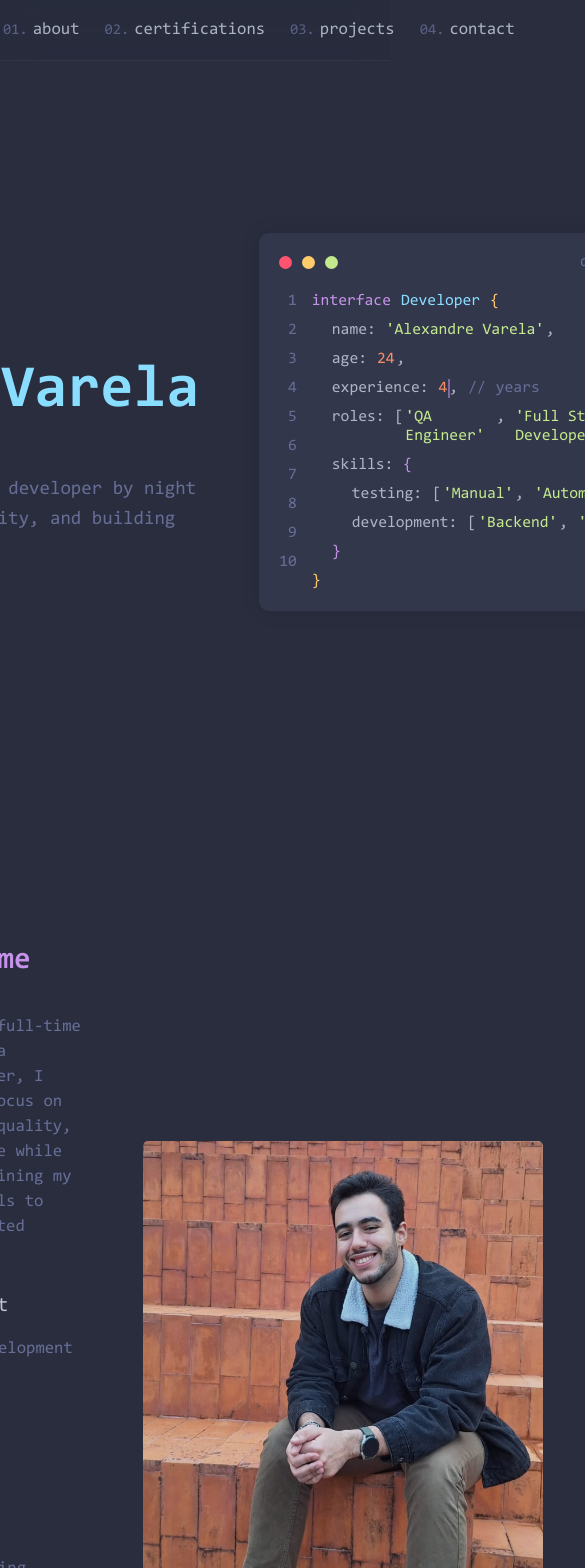
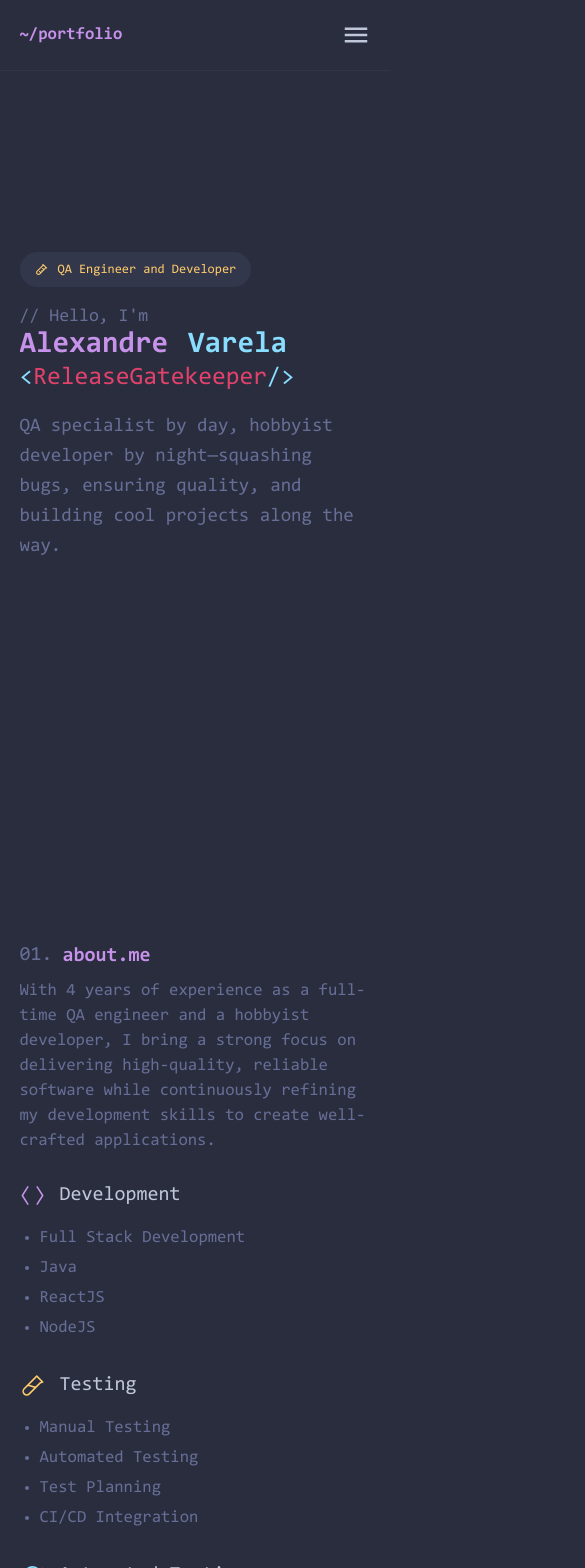
Before and after one commit to alexVarela01/portfolio, a Next.js app: page / in a window 390 px wide. Shown: the top 1568 px of the page, 585 px wide, since content can reach past the window. Built offline with nearby package versions, Linux system fonts and the light colour scheme.

Commit message:
responsiveness and text

```diff
--- a/app/Components/Navigation/Navigation.css
+++ b/app/Components/Navigation/Navigation.css
@@ -20,7 +20,6 @@
 .items{
   display: flex;
   width: 1100px;
-  gap: 25px;
 }
 
 .navigation .item{
@@ -38,6 +37,11 @@
   -moz-user-select: none;
   -ms-user-select: none;
   -o-user-select: none;
+}
+
+.navigation .options{
+  gap: 25px;
+  display: flex;
 }
 
 .navigation .item span{
@@ -66,3 +70,54 @@
   -o-user-select: none;
   margin-right: auto;
 }
+
+/* media */
+
+@media screen and (max-width: 900px) {
+  .navigation{
+    background-color: rgba(41, 45, 62,1) !important;
+  }
+
+  .navigation .options.mobile-close{
+    display: none;
+  }
+
+  .navigation .options {
+    top: 61px;
+    position: absolute;
+    left: 0;
+    width: 100%;
+    height: fit-content;
+    padding: 20px 30px;
+    background-color: rgba(41, 45, 62,1);
+    box-sizing: border-box;
+    border-bottom: 1px solid #30354a;
+    flex-direction: column;
+  }
+
+  .navigation .options > div{
+    width: 100%;
+    box-sizing: border-box;
+  }
+
+  .navigation .options > .get-started{
+    justify-content: center;
+  }
+
+  .navigation .menu{
+    font-size: 30px;
+    cursor: pointer;
+    transition: 0.5s;
+    user-select: none;
+    visibility: visible;
+    color: #bfc7d9;
+  }
+
+  .navigation .menu:hover{
+    color: #c792ea;
+  }
+
+  .navigation .items .get-started{
+    margin-left: auto;
+  }
+}
--- a/app/Components/Navigation/Navigation.tsx
+++ b/app/Components/Navigation/Navigation.tsx
@@ -1,7 +1,10 @@
 'use client';
+import { useState } from "react";
 import "./Navigation.css";
+import { MdMenu } from "react-icons/md";
 
 export default function Navigation() {
+  const [open, setOpen] = useState(false);
 
   function scrollAnchor(anchor: string) {
     const element = document.getElementById(anchor);
@@ -13,11 +16,16 @@ export default function Navigation() {
     <div className="navigation">
 
       <div className="items">
-      <div className="portfolio" onClick={() => scrollAnchor('home')}>~/portfolio</div>
-        <div className="item" onClick={() => scrollAnchor('about')}><span>01.</span>about</div>
-        <div className="item" onClick={() => scrollAnchor('certifications')}><span>02.</span>certifications</div>
-        <div className="item" onClick={() => scrollAnchor('projects')}><span>03.</span>projects</div>
-        <div className="item" onClick={() => scrollAnchor('contact')}><span>04.</span>contact</div>
+        <div className="portfolio" onClick={() => scrollAnchor('home')}>~/portfolio</div>
+        <MdMenu className='menu' onClick={() => setOpen(!open)}/>
+
+
+        <div className={'options ' + (!open ? 'mobile-close' : '')}>
+          <div className="item" onClick={() => scrollAnchor('about')}><span>01.</span>about</div>
+          <div className="item" onClick={() => scrollAnchor('certifications')}><span>02.</span>certifications</div>
+          <div className="item" onClick={() => scrollAnchor('projects')}><span>03.</span>projects</div>
+          <div className="item" onClick={() => scrollAnchor('contact')}><span>04.</span>contact</div>
+        </div>
       </div>
     </div>
   );
--- a/app/page.css
+++ b/app/page.css
@@ -481,3 +481,89 @@ footer{
 .red{ color: #e1426c; }
 .green{ color: #c3e88d; }
 .orange{ color: #f78c65; }
+
+.navigation .menu{
+  visibility: hidden;
+}
+
+/* media queries */
+
+@media screen and (max-width: 1200px) {
+  .container .projects .info{ width: 90%; gap: 30px; }
+  .container .contact .info{ width: 90%; gap: 30px; }
+  .container .certifications .info{ width: 90%; gap: 30px; }
+  .navigation .items{ width: 90%; }
+
+  .container .info{
+    width: 90%; gap: 30px;
+    .left{
+      .name{
+        font-size: 40px;
+      }
+    }
+  }
+}
+
+@media screen and (max-width: 1000px) {
+  .container .certifications .certifications-list{flex-direction: column;}
+  .container .certifications .certifications-list .certification{width: calc(100% - 4px);margin: 2px;}
+
+  .codepanel{
+    transform-origin: center left;
+    transform: scale(0.75);
+  }
+
+  .container .info{
+    overflow: hidden;
+  }
+}
+
+@media screen and (max-width: 900px) {
+
+  .container .info{
+    flex-direction: column;
+  }
+
+  .codepanel{
+    display: none;
+  }
+
+  .container .main .left .name{
+    font-size: 30px;
+  }
+
+  .container .about-me .left .skills .skill {
+    flex-basis: 100%;
+  }
+
+  .container .title{
+    font-size: 20px !important;
+  }
+
+  .container .title span{
+    font-size: 20px !important;
+  }
+
+  .container .certifications {padding: 50px 0px 0px;}
+  .container .projects {padding: 50px 0px;}
+  .container .contact .info p{width: 100%;}
+  .socials{
+    flex-direction: column !important;
+    align-items: center !important;
+    width: 100% !important;
+    gap: 10px !important;
+
+    a{
+      width: 100% !important;
+      box-sizing: border-box;
+    }
+  }
+
+  footer{
+    padding: 10px;
+
+    p{
+      text-align: center;
+    }
+  }
+}
--- a/app/page.tsx
+++ b/app/page.tsx
@@ -72,7 +72,7 @@ export default function Home() {
 
               <p className="code role">{"<"}<span className="red">ReleaseGatekeeper</span>{"/>"}</p>
 
-              <p className="description">QA specialist by day, hobbyist developer by night—squashing bugs, ensuring quality, and building cool projects in between.</p>
+              <p className="description">QA specialist by day, hobbyist developer by night—squashing bugs, ensuring quality, and building cool projects along the way.</p>
             </div>
 
             <div className="right">
@@ -112,13 +112,13 @@ export default function Home() {
                 </div>
 
                 <div className="skill">
-                  <h3><PiArrowClockwise className="blue"/> Automated testing</h3>
+                  <h3><PiArrowClockwise className="blue"/> Automated Testing</h3>
                   <ul style={{columns: 2}}>
                     <li>SerenityBDD</li>
                     <li>BackstopJS</li>
                     <li>Selenium</li>
                     <li>Cypress</li>
-                    <li>Github Actions</li>
+                    <li>GitHub Actions</li>
                     <li>Jenkins</li>
                   </ul>
                 </div>
--- a/public/data.json
+++ b/public/data.json
@@ -4,13 +4,13 @@
       "name": "MONETIS",
       "url": "https://monetis.eshkay.dev/",
       "github": "https://github.com/alexVarela01/monetis",
-      "description": "MONETIS is a secure and user-friendly testing platform designed for managing finances. It’s ideal for test automators, offering tools to simulate, validate, and monitor financial transactions with ease.",
+      "description": "MONETIS is a secure and user-friendly platform for testing and managing finances. It’s ideal for test automators, offering tools to simulate, validate, and monitor financial transactions with ease.",
       "tags": ["Next.js", "TypeScript", "Prisma", "Postgres", "Testing"]
     },
     {
       "name": "QWiFi-Code",
       "url": "https://projects.eshkay.dev/qwificode/",
-      "description": "QWiFi is a tool that generates QR codes to facilitate access to WiFi networks. Through your smartphone's scanner, the configuration can be done automatically.",
+      "description": "QWiFi is a tool that generates QR codes to facilitate access to WiFi networks. Simply scan the QR code with your smartphone to connect automatically.",
       "tags": ["Tool", "jQuery"]
     }
   ],
```
